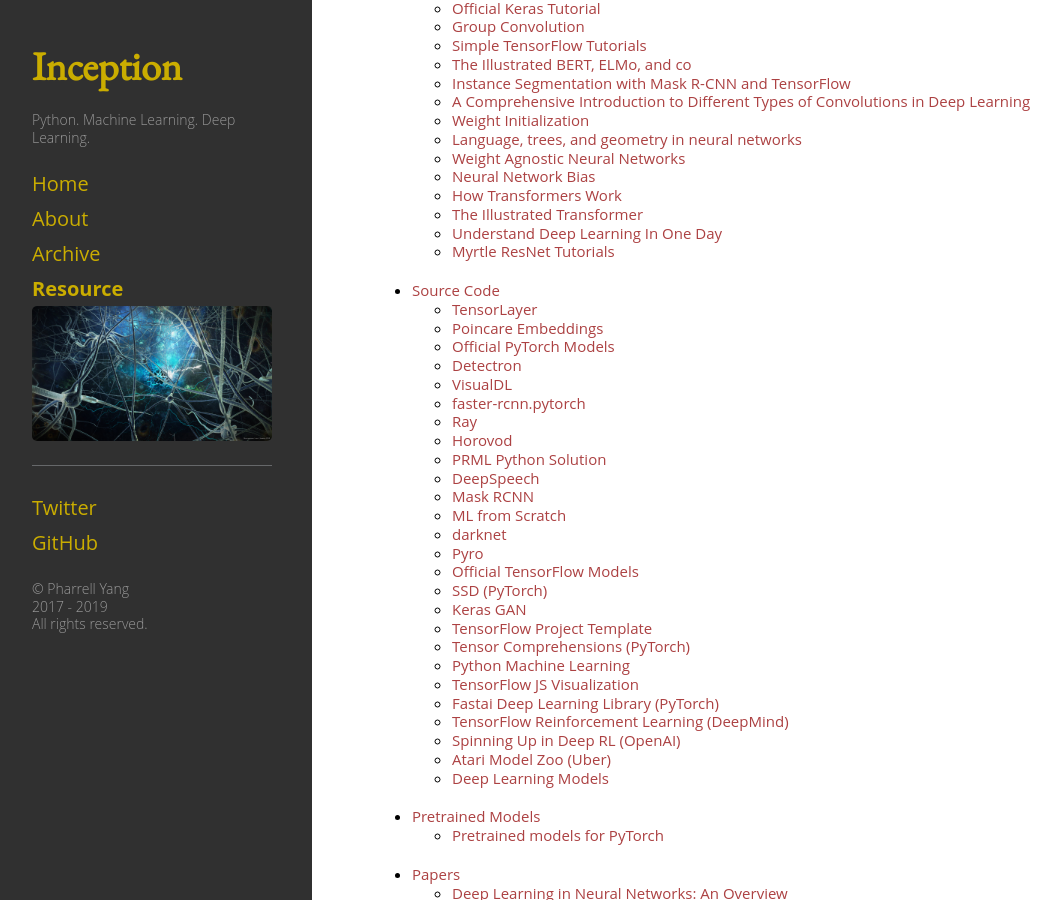
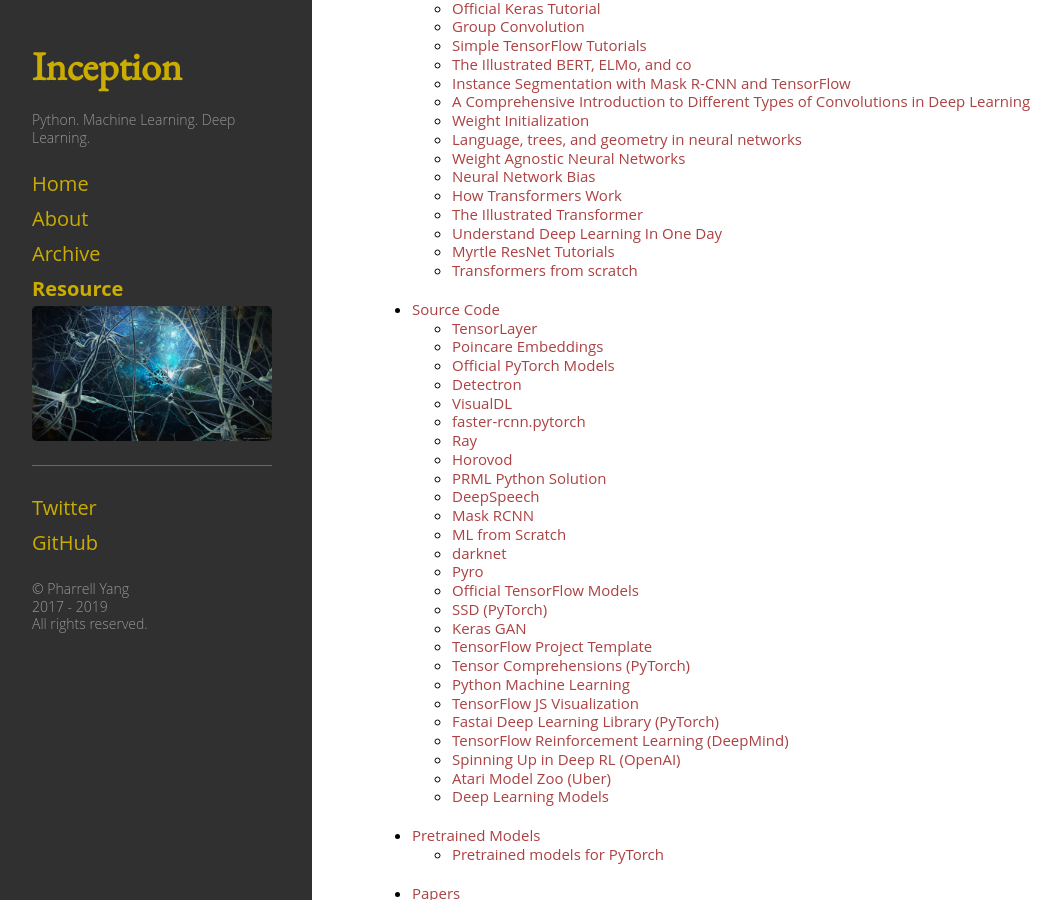
Before and after one commit to pharrellyhy/pharrellyhy.github.io.bakcup, a Jekyll site: the page built from resource.md, in a window 1280 px wide and 900 px high, scrolled down 1318 px. Shown: the whole window, without its empty margins (8-1069 px from the left). Built offline with Jekyll 4.4.1, drawn with Linux system fonts in a browser that asks for light colours.

Commit message:
updates resource

```diff
--- a/_data/nav.yml
+++ b/_data/nav.yml
@@ -224,6 +224,9 @@
 
     - title: "Myrtle ResNet Tutorials"
       url: "https://myrtle.ai/learn/"
+
+    - title: "Transformers from scratch"
+      url: "http://www.peterbloem.nl/blog/transformers"
 
 - title: "Source Code"
   sublinks:
```
